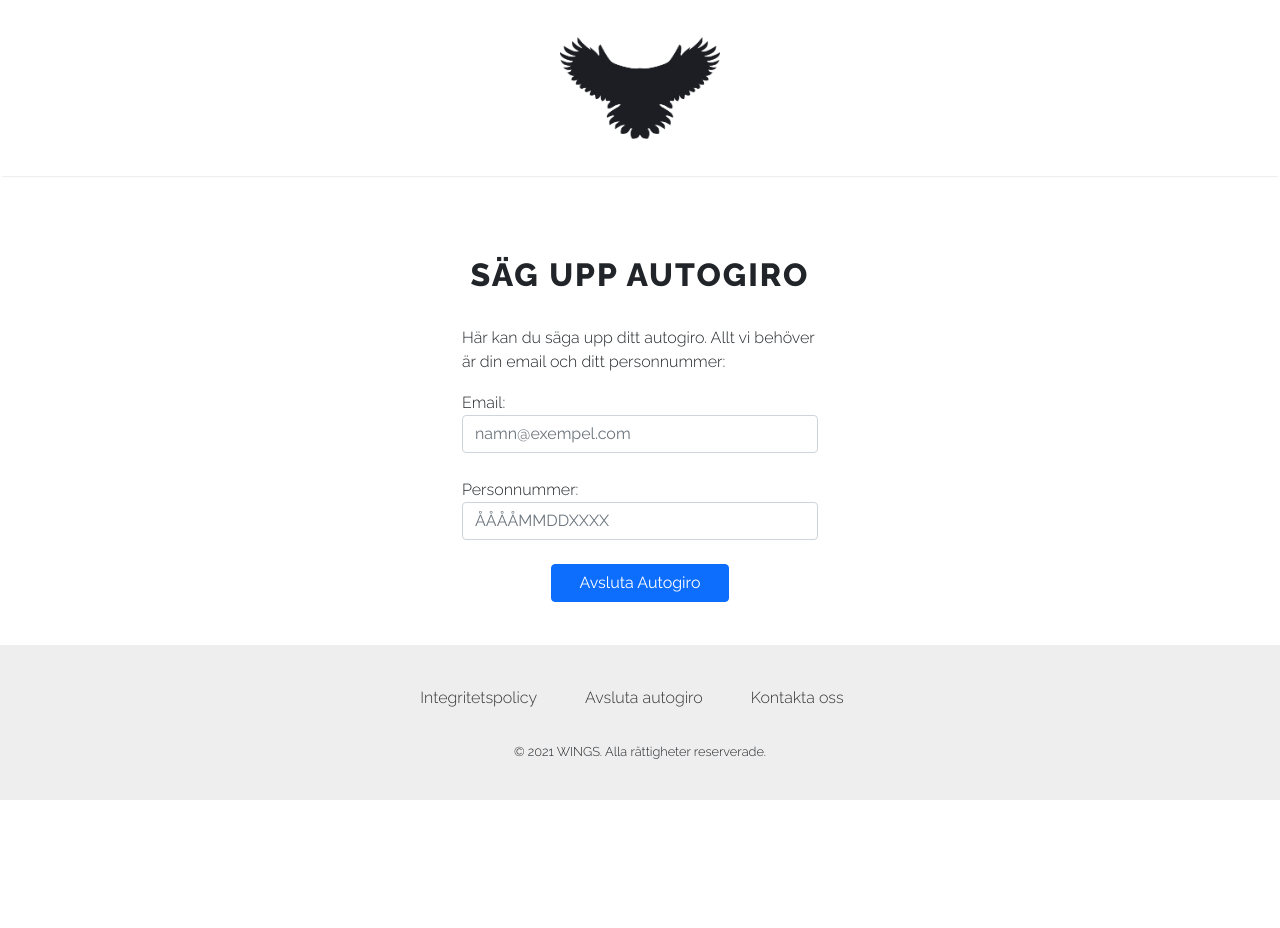
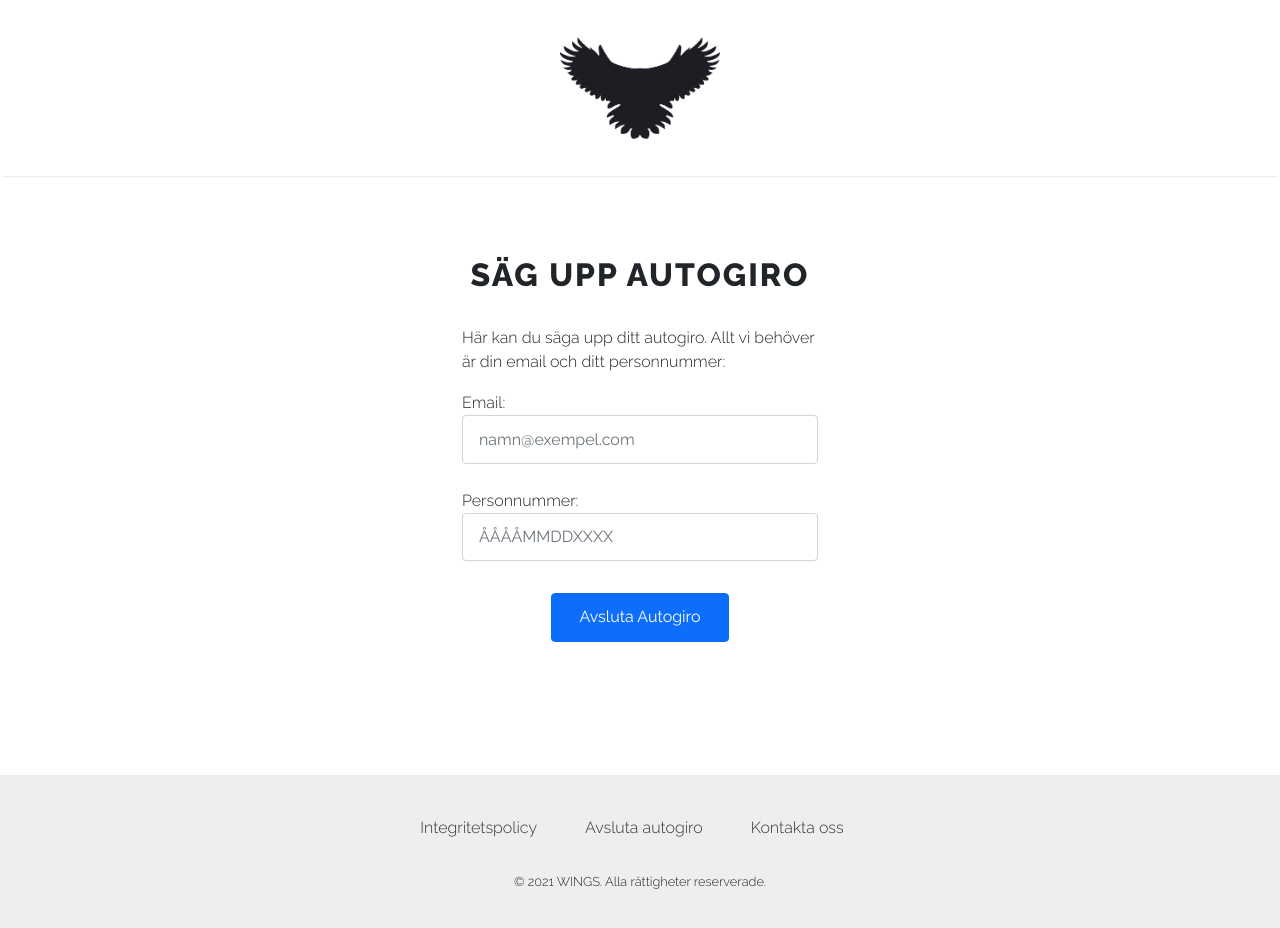
Before and after one commit to kevalane/wings-frontend, an Angular app: page /cancel in a window 1280 px wide. Before the commit the page ends 800 px from the top, so only its background shows below. Built offline with nearby package versions, Linux system fonts and the light colour scheme.

Commit message:
Fixed some styles.

```diff
--- a/src/app/cancel/cancel.component.css
+++ b/src/app/cancel/cancel.component.css
@@ -1,3 +1,7 @@
+#cancelWrap {
+    padding-bottom: 18rem;
+}
+
 #cancelTitle {
     margin-top: 5rem;
     text-align: center;
@@ -10,5 +14,10 @@
     margin-left: auto;
     margin-right: auto;
     display: block;
-    margin-top: 1.5rem;
+    margin-top: 2rem;
+    padding: .7rem 1rem;
 }
+
+input {
+    padding: .7rem 1rem;
+}
--- a/src/app/cancel/cancel.component.html
+++ b/src/app/cancel/cancel.component.html
@@ -1,4 +1,4 @@
-<div class="container">
+<div class="container" id="cancelWrap">
     <div class="row">
         <div class="col-xs-12 col-sm-12 col-md-8 col-lg-6 col-xl-4 col-xxl-4 offset-md-2 offset-lg-3 offset-xl-4 offset-xxl-4">
             <h2 id="cancelTitle">Säg upp autogiro</h2>
```
